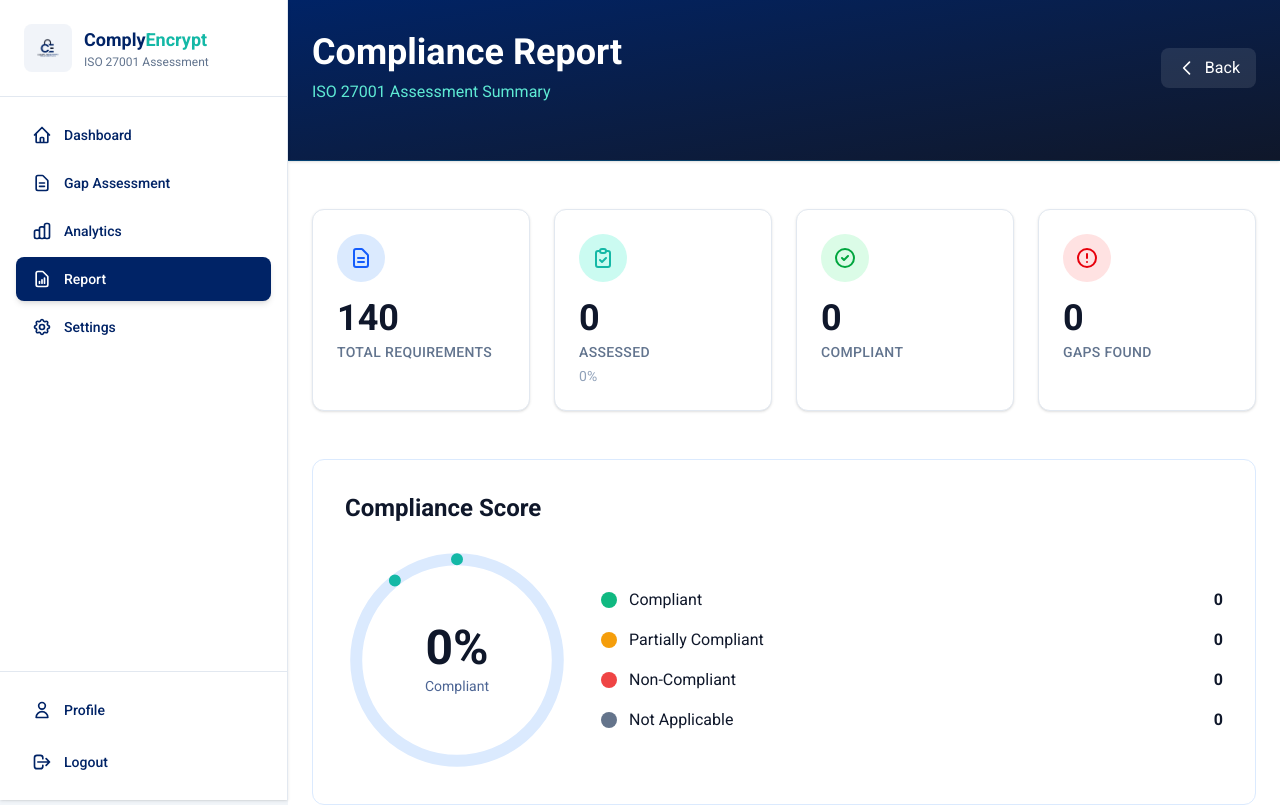
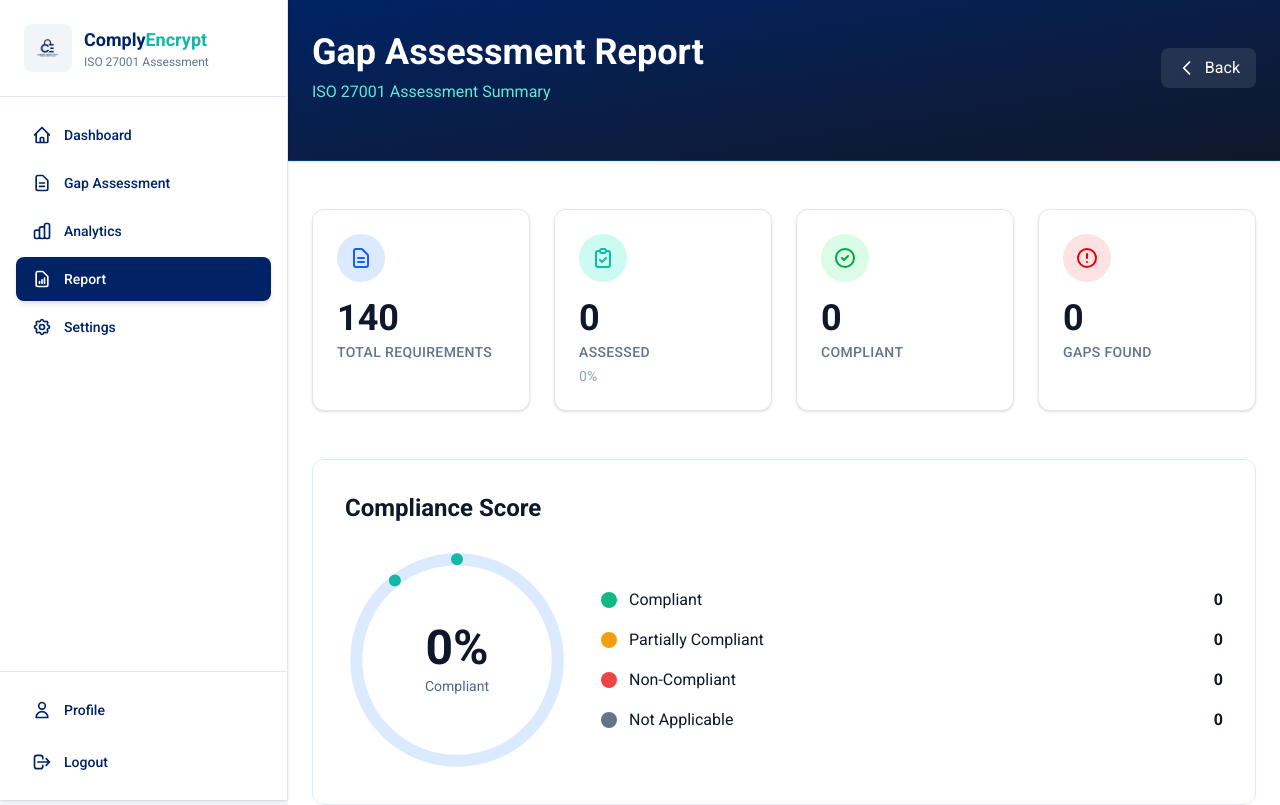
Before and after one commit to eishasohail/isoupdated1, a Next.js app: page /report in a window 1280 px wide. Shown: the top 805 px of the page. Built offline with nearby package versions, Linux system fonts and the light colour scheme.

Commit message:
Update page.js

```diff
--- a/app/report/page.js
+++ b/app/report/page.js
@@ -122,7 +122,7 @@
               </button>
 
               <div className="flex-1">
-                <h1 className="text-2xl md:text-4xl font-bold text-white">Compliance Report</h1>
+                <h1 className="text-2xl md:text-4xl font-bold text-white">Gap Assessment Report</h1>
                 <p className="text-[#5EEAD4] mt-1 md:mt-2 text-sm md:text-base">
                   ISO 27001 Assessment Summary
                 </p>
```
